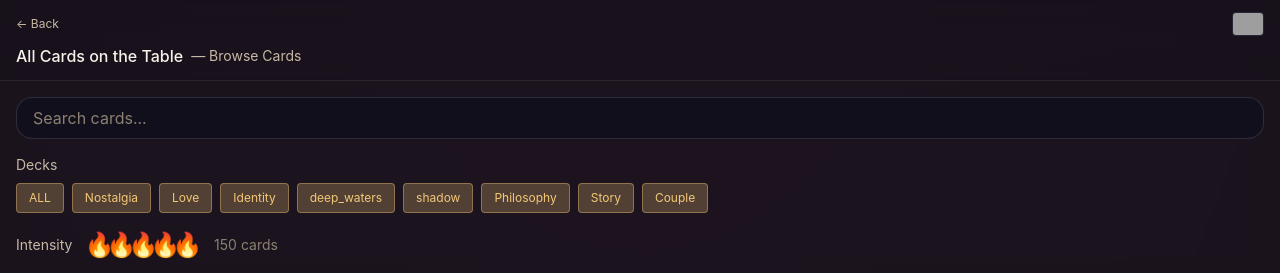
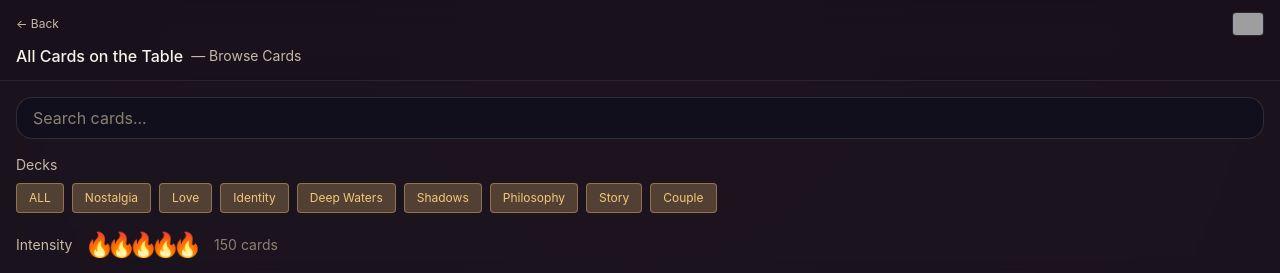
Before and after one commit to ozlphrt/all-cards-on-the-table, a React (Vite) app: page / in a window 1280 px wide. Both pictures are taken after a click on the button "Single Player". Shown: the top 273 px of the page. Built offline with nearby package versions, Linux system fonts and the light colour scheme; grey boxes are pictures that could not be loaded.

Commit message:
fix(i18n): use correct translation keys for deep_waters and shadow in SinglePlayerScreen

```diff
--- a/src/components/screens/SinglePlayerScreen.tsx
+++ b/src/components/screens/SinglePlayerScreen.tsx
@@ -4,6 +4,21 @@ import { useLanguageStore } from "../../i18n/languageStore";
 import { LanguageSelector } from "../ui/LanguageSelector";
 import { DeckTags } from "../ui/DeckTags";
 import { getAllCards, getCardText, type DeckTag, type IntensityLevel } from "../../data/cards";
+
+// Map deck tags to translation keys (same as DeckTags component)
+const deckTagMap: Record<DeckTag, string> = {
+  all: "all",
+  nostalgia: "nostalgia",
+  love: "love",
+  identity: "identity",
+  deep_waters: "deepWaters",
+  shadow: "shadows",
+  philosophy: "philosophy",
+  story: "story",
+  couple: "couple",
+  group: "group",
+  closing: "closing",
+};
 
 export const SinglePlayerScreen: React.FC = () => {
   const { setScreen, voteCard, getCardVotes, isCardHidden } = useSessionStore();
@@ -140,7 +155,8 @@ export const SinglePlayerScreen: React.FC = () => {
             {allDeckTags.map((tag) => {
               const isAllSelected = selectedDeckTags.has("all");
               const isSelected = selectedDeckTags.has(tag) || (isAllSelected && tag !== "all");
-              const label = tag === "all" ? t.decks.all : t.decks[tag as keyof typeof t.decks] || tag;
+              const translationKey = deckTagMap[tag] || tag;
+              const label = t.decks[translationKey as keyof typeof t.decks] || tag;
               return (
                 <button
                   key={tag}
```
